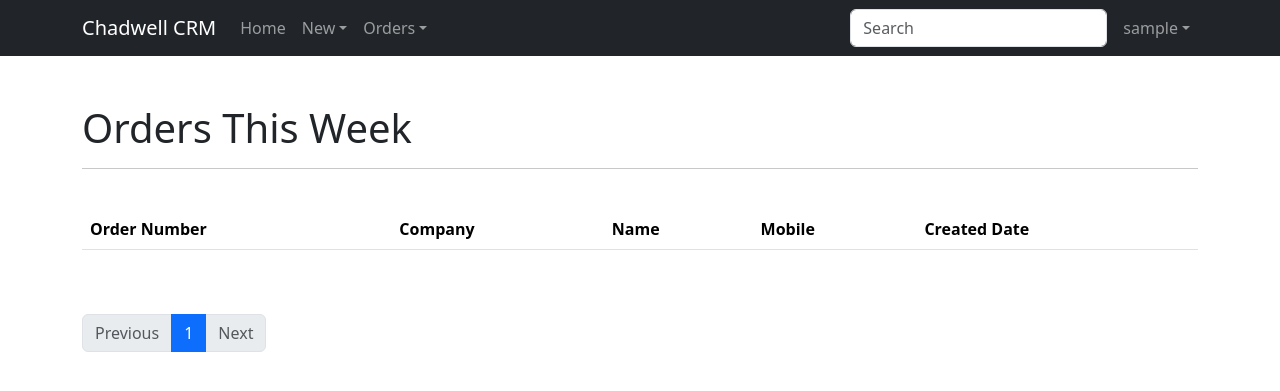
After one commit to laytreynolds/dcrm, a Django app: page /crm/orders/week in a window 1280 px wide. The commit adds this page. Shown: the top 391 px of the page. Run offline with Django 5.2, Linux system fonts and the light colour scheme; the visitor is signed in with stand-in values (Sample User, id 1); data that the repository does not hold is empty; some libraries are stand-ins or nearby versions.

Commit message:
Orders This Week

```diff
--- a/dcrm/api/templates/navbar.html
+++ b/dcrm/api/templates/navbar.html
@@ -55,6 +55,11 @@
             <li>
               <a class="dropdown-item" href="{% url 'crm:OrdersToday' %}"
                 >Today</a
+              >
+            </li>
+            <li>
+              <a class="dropdown-item" href="{% url 'crm:OrdersThisWeek' %}"
+                >This Week</a
               >
             </li>
             <li>
--- /dev/null
+++ b/dcrm/api/templates/order/week.html
@@ -0,0 +1,28 @@
+{% extends "base.html" %} {% block heading %}<h1>Orders This Week</h1> {% endblock %}
+{% block content1 %}
+<table class="table table-striped table-hover table-borderles table-responsive">
+  <thead>
+    <tr>
+      <th scope="col">Order Number</th>
+      <th scope="col">Company</th>
+      <th scope="col">Name</th>
+      <th scope="col">Mobile</th>
+      <th scope="col">Created Date</th>
+    </tr>
+  </thead>
+  <tbody>
+    {% for order in OrdersThisWeek %}
+    <tr onclick="window.location.href='{{ order.get_absolute_url }}';">
+      <td>
+        <a href="{{ order.get_absolute_url }}">{{ order.order_Number }}</a>
+      </td>
+      <td>{{ order.company }}</td>
+      <td>{{ order.order_First_Name }} {{ order.order_Last_Name }}</td>
+      <td>{{ order.order_Mobile }}</td>
+      <td>{{ order.order_Created }}</td>
+    </tr>
+    {% endfor %}
+  </tbody>
+</table>
+<br>
+{% include "pagination.html" with page=page_obj %} {% endblock %}
--- a/dcrm/api/urls.py
+++ b/dcrm/api/urls.py
@@ -13,4 +13,5 @@ urlpatterns = [
     path("orders/today", views.OrdersTodayListView.as_view(), name='OrdersToday'),
     path("orders/month", views.OrdersThisMonthView.as_view(), name='OrderThisMonth'),
     path('search/', views.OrderSearch.as_view(), name='OrderSearch'),
+    path('orders/week', views.OrdersThisweekView.as_view(), name='OrdersThisWeek'),
 ]
--- a/dcrm/api/views.py
+++ b/dcrm/api/views.py
@@ -10,6 +10,9 @@ from django.views.decorators.http import require_POST
 from django.contrib.auth import get_user
 
 
+# Globals
+
+pagination = 3
 
 # HOME
 
@@ -53,22 +56,28 @@ class OrderSearch(ListView):
 class OrdersListView(LoginRequiredMixin, ListView):
     queryset = Order.objects.all()
     context_object_name = "Orders"
-    paginate_by = 1
+    paginate_by = pagination
     template_name = "order/orders_list.html"
 
 
 class OrdersTodayListView(LoginRequiredMixin, ListView):
     queryset = Order.today.all()
     context_object_name = "OrdersToday"
-    paginate_by = 1
+    paginate_by = pagination
     template_name = "order/today.html"
 
 
 class OrdersThisMonthView(LoginRequiredMixin, ListView):
     queryset = Order.month.all()
     context_object_name = "OrdersThisMonth"
-    paginate_by = 1
+    paginate_by = pagination
     template_name = "order/month.html"
+
+class OrdersThisweekView(LoginRequiredMixin, ListView):
+    queryset = Order.week.all()
+    context_object_name = "OrdersThisWeek"
+    paginate_by = pagination
+    template_name = "order/week.html"
 
 
 class OrderDetailView(LoginRequiredMixin, DetailView):
@@ -79,13 +88,15 @@ class OrderDetailView(LoginRequiredMixin, DetailView):
     slug_url_kwarg = "order_Number"
 
 
-class NewOrder(View):
+class NewOrder(LoginRequiredMixin, View):
     model = Order
+    method = ['get', 'post']
 
     def get(self, request):
         form = OrderForm()
         return render(request, "order/new.html", {"form": form})
 
+    require_POST
     def post(self, request):
         current_user = get_user(request)
         form = OrderForm(request.POST)
```
Also changed, not shown: dcrm/api/models.py (+8 -2 lines).
